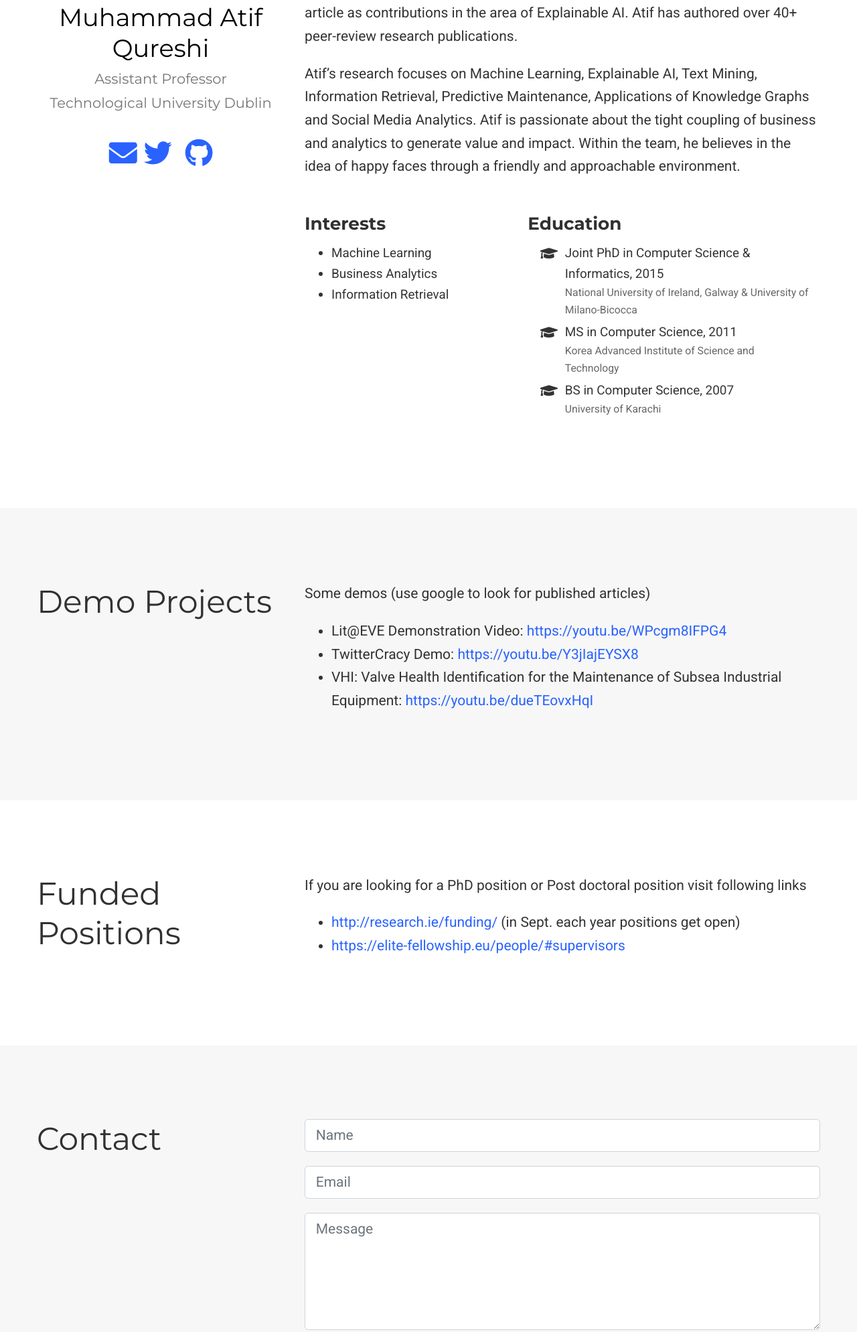
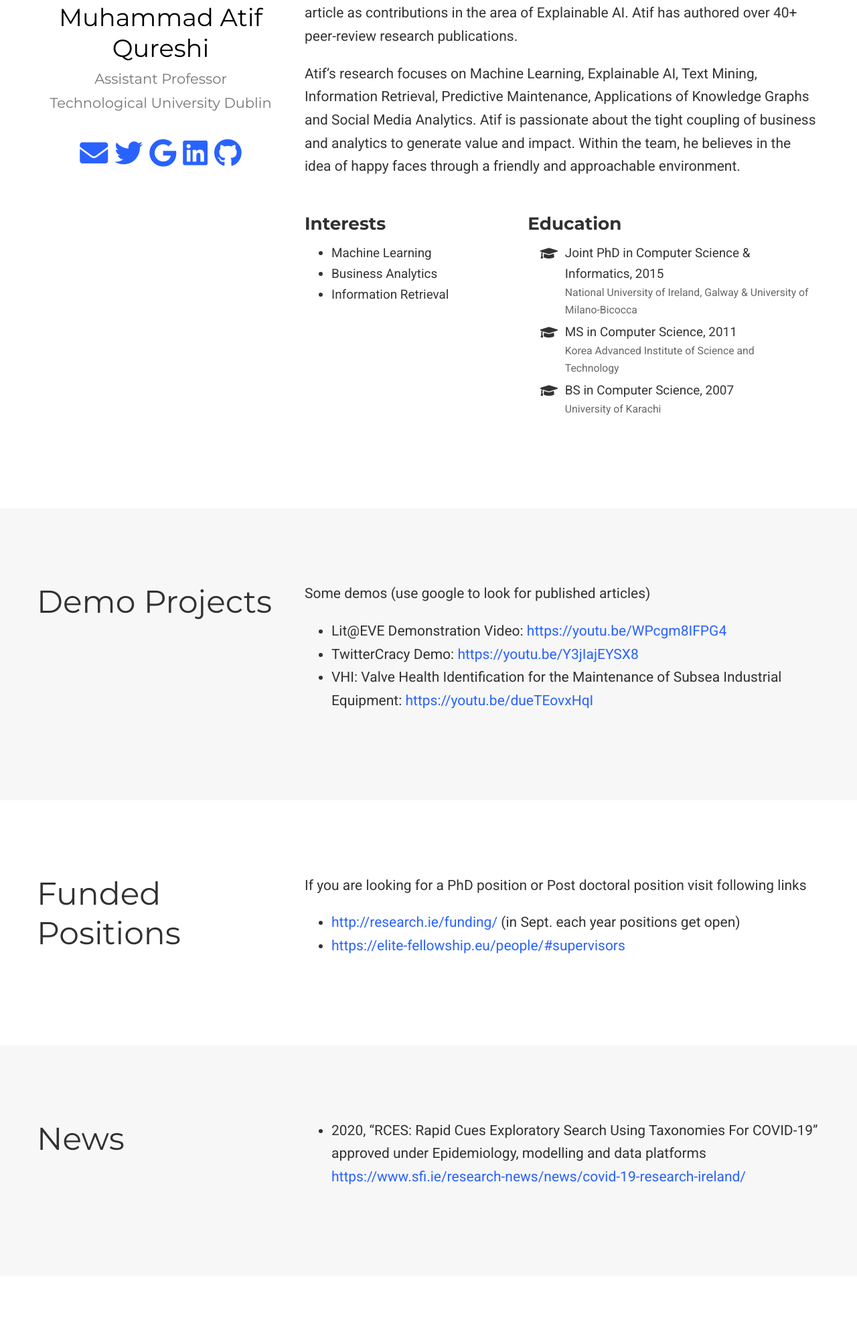
Before and after one commit to matifq/matifq.github.io, a plain HTML site: page index.html in a window 1280 px wide. Shown: the part 437-2426 px from the top of the page at 67% size. Drawn offline with nearby package versions, Linux system fonts and the light colour scheme; some packages are replaced by stand-ins of ours.

Commit message:
news section added

```diff
--- a/index.html
+++ b/index.html
@@ -538,6 +538,43 @@
 
 
         <li class="nav-item">
+          <a class="nav-link " href="/#news" data-target="#news"><span>News</span></a>
+        </li>
+
+
+
+
+
+
+
+
+
+
+
+
+
+
+
+
+
+
+
+
+
+
+
+
+
+
+
+
+
+
+
+
+
+
+        <li class="nav-item">
           <a class="nav-link " href="/#contact" data-target="#contact"><span>Contact</span></a>
         </li>
 
@@ -730,9 +767,28 @@
 
 
 
+
+
         <li>
           <a href="https://scholar.google.co.uk/citations?user=kVYjV4sAAAAJ" target="_blank" rel="noopener">
-            <i class="ai ai-google-scholar big-icon"></i>
+            <i class="fab fa-google big-icon"></i>
+          </a>
+        </li>
+
+
+
+
+
+
+
+
+
+
+
+
+        <li>
+          <a href="https://www.linkedin.com/in/m-atif-qureshi-229a4929/" target="_blank" rel="noopener">
+            <i class="fab fa-linkedin big-icon"></i>
           </a>
         </li>
 
@@ -1084,6 +1140,116 @@
 
 
 
+  <section id="news" class="home-section wg-pages   "  >
+    <div class="container">
+
+
+
+
+
+
+
+
+
+
+
+
+
+
+
+
+
+
+
+
+
+
+
+
+
+
+
+
+
+
+
+
+
+
+
+
+
+
+
+
+
+
+
+
+
+<div class="row ">
+
+
+      <div class="col-12 col-lg-4 section-heading">
+        <h1>News</h1>
+
+      </div>
+
+
+  <div class="col-12 col-lg-8">
+
+    <ul>
+<li>2020, &ldquo;RCES: Rapid Cues Exploratory Search Using Taxonomies For COVID-19&rdquo; approved under Epidemiology, modelling and data platforms <a href="https://www.sfi.ie/research-news/news/covid-19-research-ireland/">https://www.sfi.ie/research-news/news/covid-19-research-ireland/</a></li>
+</ul>
+
+
+
+
+
+
+
+
+  </div>
+</div>
+
+    </div>
+  </section>
+
+
+
+
+
+
+
+
+
+
+
+
+
+
+
+
+
+
+
+
+
+
+
+
+
+
+
+
+
+
+
+
+
+
+
+
   <section id="contact" class="home-section wg-contact   "  >
     <div class="container">
 
```
Also changed, not shown: 404.html (+37 -0 lines), author/muhammad-atif-qureshi/index.html (+57 -1 lines), authors/index.html (+37 -0 lines), categories/index.html (+37 -0 lines), post/index.html (+37 -0 lines), publication/index.html (+37 -0 lines), publication_types/index.html (+37 -0 lines), tags/index.html (+37 -0 lines), talk/index.html (+37 -0 lines).
